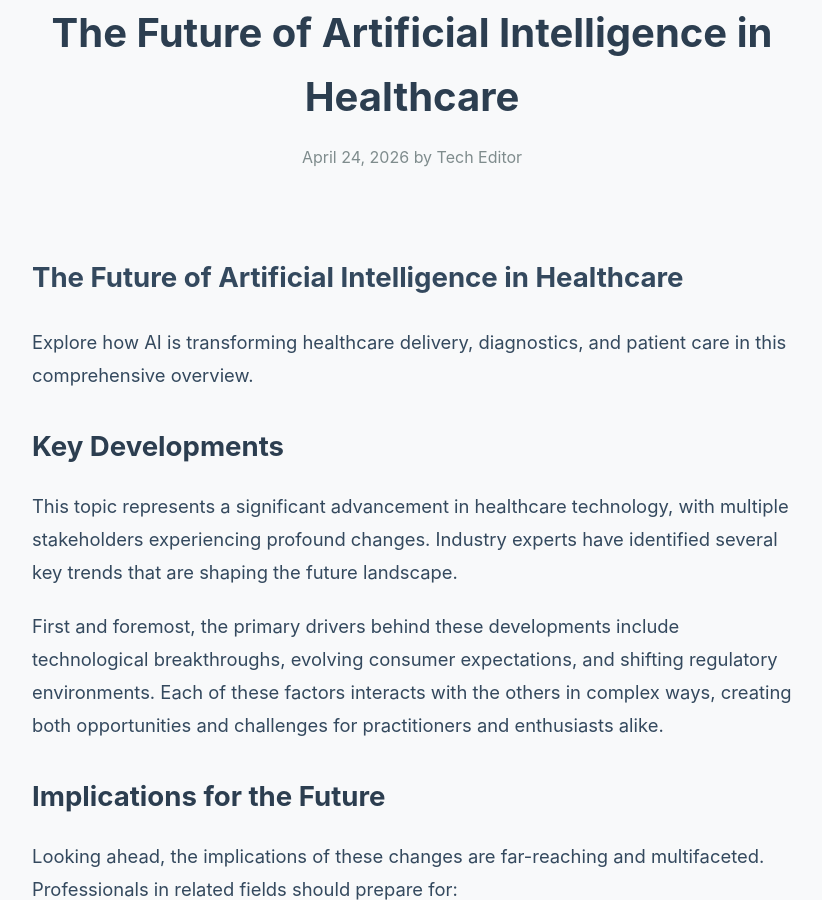
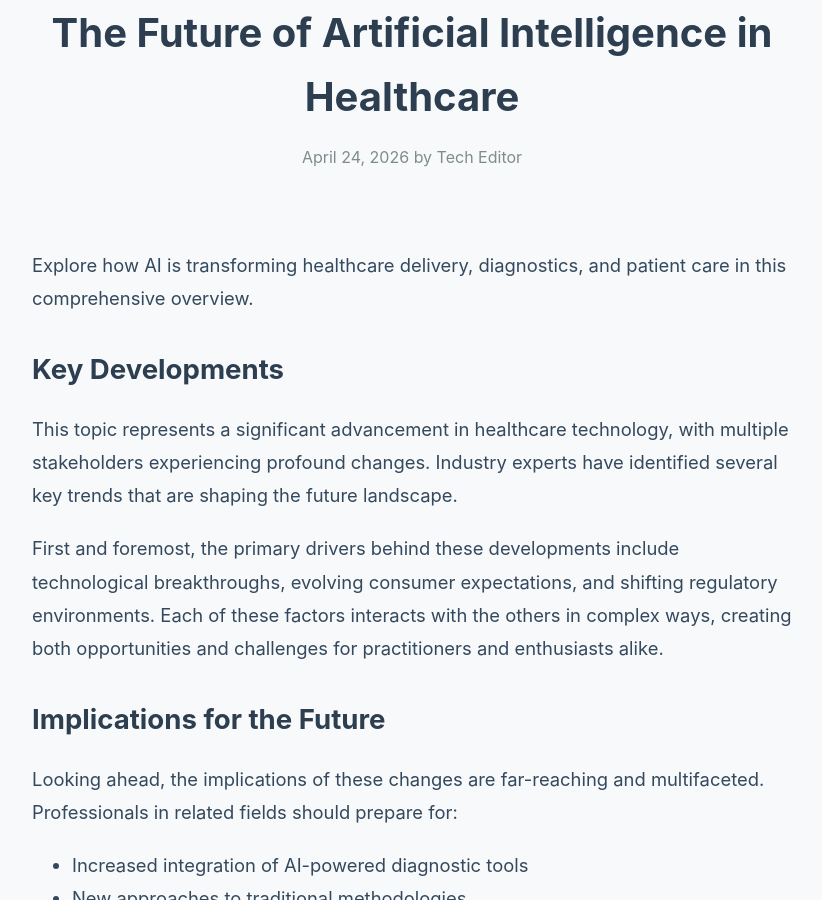
Before and after one commit to Koh84/ai_daily_news, a Jekyll site: the page built from _articles/2026-04-24-the-future-of-artificial-intelligence-in-healthcare.md, in a window 1280 px wide and 900 px high, scrolled down 479 px. Shown: the whole window, without its empty margins (228-1050 px from the left). Built offline with Jekyll 4.4.1, drawn with Linux system fonts in a browser that asks for light colours.

Commit message:
Remove duplicate title headings from articles

```diff
--- a/_articles/2026-04-24-the-future-of-artificial-intelligence-in-healthcare.md
+++ b/_articles/2026-04-24-the-future-of-artificial-intelligence-in-healthcare.md
@@ -5,7 +5,6 @@ date: 2026-04-24
 author: Tech Editor
 featured_image: https://picsum.photos/seed/841041013270/1200/630
 ---
-# The Future of Artificial Intelligence in Healthcare
 
 Explore how AI is transforming healthcare delivery, diagnostics, and patient care in this comprehensive overview.
 
```
Also changed, not shown: _articles/2026-04-24-sustainable-living-in-the-modern-world.md (+0 -1 lines).
